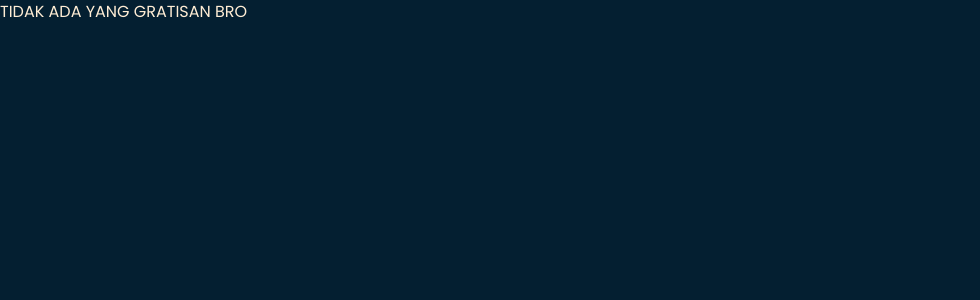
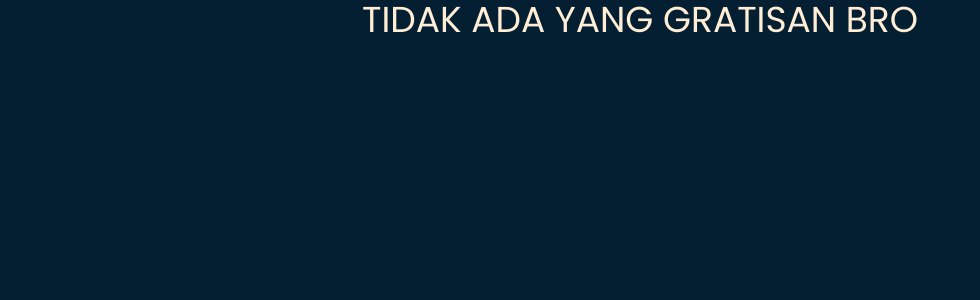
Before and after one commit to mardiansyah17/portfolio4, a Next.js app: page / in a window 1280 px wide. Shown: the top 300 px of the page, without its empty margins (0-980 px from the left). Built offline with nearby package versions, Linux system fonts and the light colour scheme.

Commit message:
Update page.tsx

```diff
--- a/src/app/page.tsx
+++ b/src/app/page.tsx
@@ -20,7 +20,7 @@ export const metadata: Metadata = {
 const Page = () => {
     return (
         <>
-            <h1 classNames="text-4xl text-center">TIDAK ADA YANG GRATISAN BRO</h1>
+            <h1 className="text-4xl text-center">TIDAK ADA YANG GRATISAN BRO</h1>
 {/*             <Hero/>
             <AboutMe/> */}
             {/*<Projects/>*/}
```
